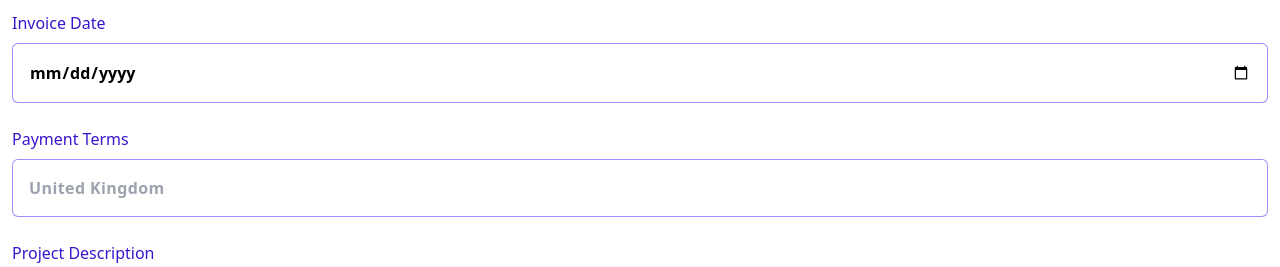
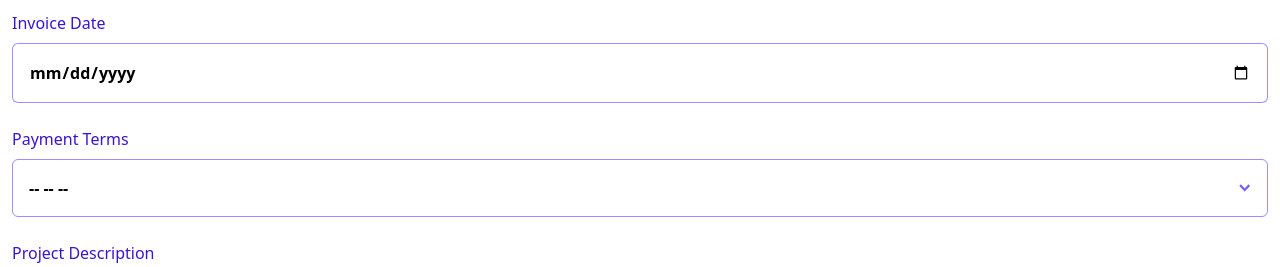
Before and after one commit to AjDev00/Invoice-App, a React (Vite) app: page /create-invoice in a window 1280 px wide. Shown: the part 1240-1507 px from the top of the page. Built offline with nearby package versions, Linux system fonts and the light colour scheme.

Commit message:
modified:   src/components/Pages/CreateInvoice.jsx

```diff
--- a/src/components/Pages/CreateInvoice.jsx
+++ b/src/components/Pages/CreateInvoice.jsx
@@ -3,9 +3,32 @@ import leftArrow from "../../assets/icon-arrow-left.svg";
 import { useHistory } from "react-router-dom/cjs/react-router-dom.min";
 import deleteIcon from "../../assets/icon-delete.svg";
 import AddNewItem from "../Home/AddNewItem";
+import arrowDown from "../../assets/icon-arrow-down.svg";
+import { useRef, useState } from "react";
 
 export default function CreateInvoice() {
   const history = useHistory();
+
+  //drop-down for payment type.
+  const [openPaymentTerms, setOpenPaymentTerms] = useState(false);
+  const [paymentTerms, setPaymentTerms] = useState("-- -- --");
+
+  const selectOneDayRef = useRef(null);
+  const selectSevenDaysRef = useRef(null);
+  const selectThirtyDaysRef = useRef(null);
+
+  function handleSelectOneDay() {
+    setPaymentTerms(selectOneDayRef.current.innerText);
+  }
+
+  function handleSelectSevenDaysRef() {
+    setPaymentTerms(selectSevenDaysRef.current.innerText);
+  }
+
+  function handleSelectThirtyDaysRef() {
+    setPaymentTerms(selectThirtyDaysRef.current.innerText);
+  }
+
   return (
     <div>
       <div className="mb-10">
@@ -187,11 +210,42 @@ export default function CreateInvoice() {
                   <label htmlFor="" className="text-[#3a15ce]">
                     Payment Terms
                   </label>
-                  <input
-                    type="text"
-                    placeholder="United Kingdom"
-                    className="invalid border border-[#7C5DFA] p-4 rounded-md border-opacity-70 outline-transparent font-bold focus:outline-[#7C5DFA] focus:duration-300 placeholder:tracking-wide"
-                  />
+                  <div className="flex flex-row justify-between border border-[#7C5DFA] p-4 rounded-md border-opacity-70 outline-transparent font-bold focus:outline-[#7C5DFA] focus:duration-300">
+                    <div>{paymentTerms}</div>
+                    <div onClick={() => setOpenPaymentTerms(!openPaymentTerms)}>
+                      <img src={arrowDown} alt="" className="w-3 h-2 mt-2" />
+                    </div>
+                  </div>
+                  {openPaymentTerms && (
+                    <div className="duration-300 flex flex-col gap-3.5 border border-slate-300 bg-white font-semibold -mt-2 rounded-md py-4">
+                      {/* 1 Day. */}
+                      <div
+                        onClick={handleSelectOneDay}
+                        ref={selectOneDayRef}
+                        className="hover:border hover:border-transparent hover:bg-slate-200 hover:p-2 hover:duration-300 pl-2 mb-1"
+                      >
+                        Net 1 Day
+                      </div>
+
+                      {/* 7 Days. */}
+                      <div
+                        onClick={handleSelectSevenDaysRef}
+                        ref={selectSevenDaysRef}
+                        className="hover:border hover:border-transparent hover:bg-slate-200 hover:p-2 hover:duration-300 pl-2 mb-1"
+                      >
+                        Net 7 Days
+                      </div>
+
+                      {/* 30 Days. */}
+                      <div
+                        onClick={handleSelectThirtyDaysRef}
+                        ref={selectThirtyDaysRef}
+                        className="hover:border hover:border-transparent hover:bg-slate-200 hover:p-2 hover:duration-300 pl-2"
+                      >
+                        Net 30 Days
+                      </div>
+                    </div>
+                  )}
                 </div>
 
                 {/* Project Description. */}
@@ -202,7 +256,7 @@ export default function CreateInvoice() {
                   <input
                     type="text"
                     placeholder="Graphics Design"
-                    className="invalid border border-[#7C5DFA] p-4 rounded-md border-opacity-70 outline-transparent font-bold focus:outline-[#7C5DFA] focus:duration-300 placeholder:tracking-wide"
+                    className="border border-[#7C5DFA] p-4 rounded-md border-opacity-70 outline-transparent font-bold focus:outline-[#7C5DFA] focus:duration-300 placeholder:tracking-wide"
                   />
                 </div>
               </div>
```
